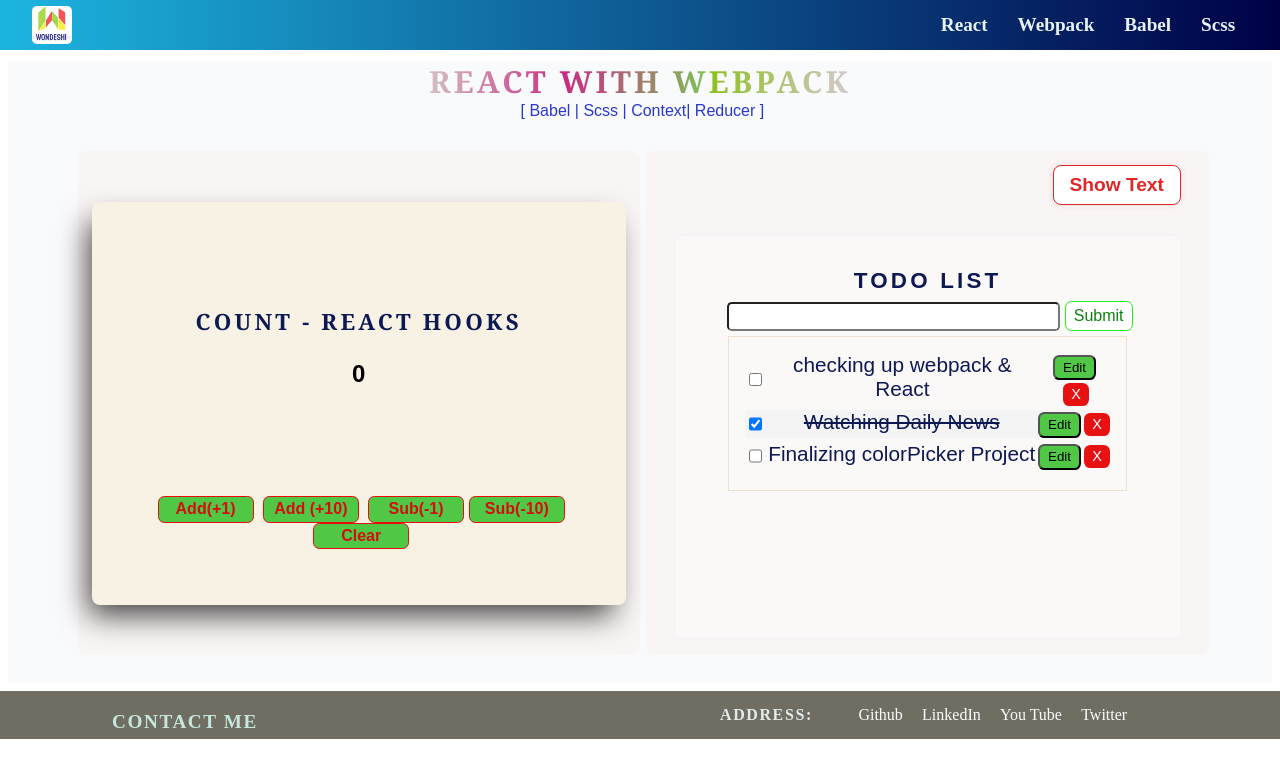
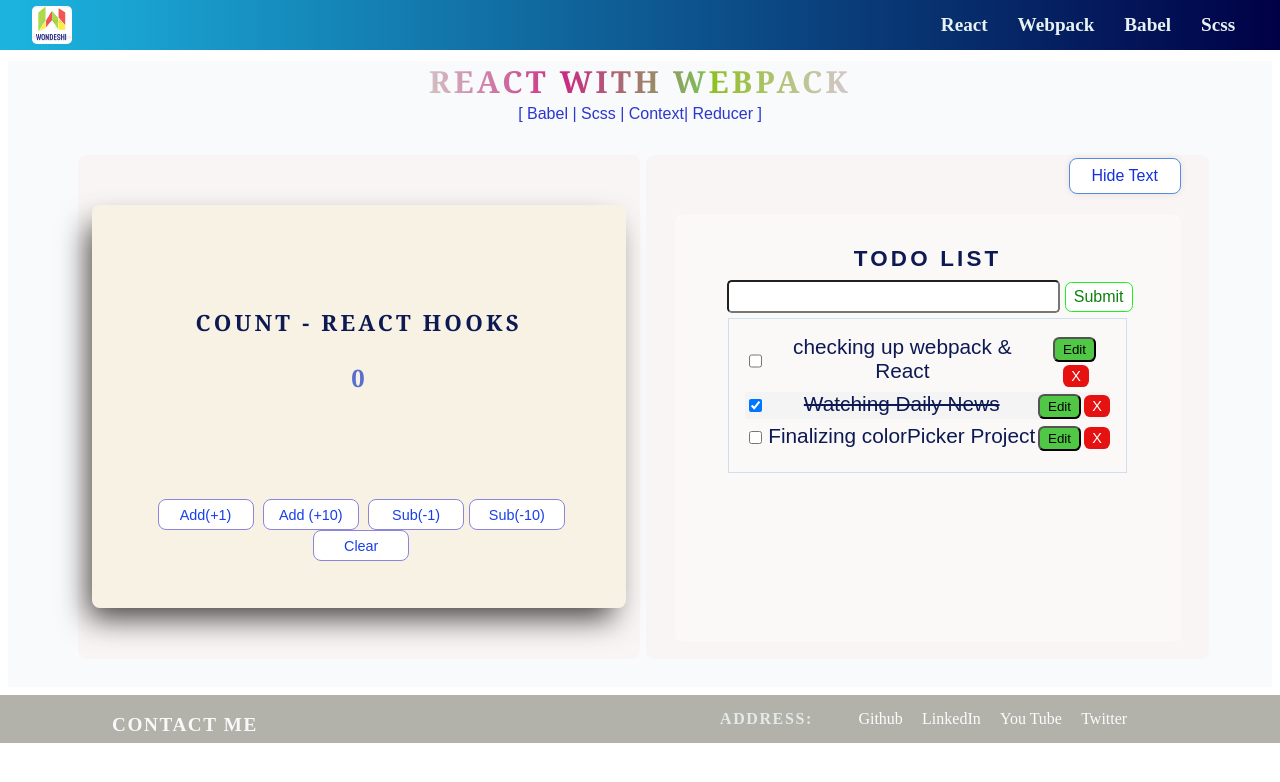
Before and after one commit to TsigeWonwosen/react-webpack-babel, a React app: page / in a window 1280 px wide. Shown: the top 782 px of the page. Built offline with nearby package versions, Linux system fonts and the light colour scheme.

Commit message:
footer add and style changed

```diff
--- a/src/App.js
+++ b/src/App.js
@@ -2,8 +2,8 @@ import React, { useContext } from "react";
 import NavBar from "./components/NavBar";
 import Count from "./components/Count";
 import TodoList from "./components/TodoList";
+import Footer from "./components/Footer";
 import { TodoContext } from "./context/showContext";
-import "./style/footer.scss";
 const App = () => {
   const {
     state: { show },
@@ -33,25 +33,12 @@ const App = () => {
               </button>
             </div>
             <div className='todo-list'>
-              {!show ? <TodoList /> : <h4>Todo List Is Hide</h4>}
+              {show ? <TodoList /> : <h4>Todo List Is Hide</h4>}
             </div>
           </div>
         </div>
       </div>
-      <footer>
-        <h3>contact me</h3>
-        <div className='footer-adress'>
-          <div>
-            <h5>Address:</h5>
-          </div>
-          <div className='social-link'>
-            <a href='#'>Github</a>
-            <a href='#'>LinkedIn</a>
-            <a href='#'>You Tube</a>
-            <a href='#'>Twitter</a>
-          </div>
-        </div>
-      </footer>
+      <Footer />
     </>
   );
 };
--- /dev/null
+++ b/src/components/Footer.js
@@ -0,0 +1,21 @@
+import React from "react";
+import "../style/footer.scss";
+
+export default function Footer() {
+  return (
+    <footer>
+      <h3>contact me</h3>
+      <div className='footer-adress'>
+        <div>
+          <h5>Address:</h5>
+        </div>
+        <div className='social-link'>
+          <a href='#'>Github</a>
+          <a href='#'>LinkedIn</a>
+          <a href='#'>You Tube</a>
+          <a href='#'>Twitter</a>
+        </div>
+      </div>
+    </footer>
+  );
+}
--- a/src/context/showContext.js
+++ b/src/context/showContext.js
@@ -12,7 +12,7 @@ const defaultTodo = [
 export function TodoProvider(props) {
   const [state, dispatch] = useReducer(reducer, {
     count: 0,
-    show: false,
+    show: true,
     todo: defaultTodo,
   });
 
--- a/src/main.scss
+++ b/src/main.scss
@@ -39,7 +39,7 @@ body {
       }
       span {
         color: rgb(44, 55, 206);
-        margin-left: 0.3rem;
+        margin-top: 0.2rem;
       }
     }
     .row {
@@ -78,9 +78,9 @@ body {
           margin: 1rem auto;
           height: 100%;
           width: 90%;
-          flex: 6;
+          flex: 10;
           background-color: rgba(255, 255, 255, 0.3);
-          border: 1px solid rgba(216, 208, 241, 0.2);
+          border: 1px solid rgba(216, 208, 241, 0.1);
           border-radius: 0.5rem;
         }
       }
@@ -104,7 +104,7 @@ body {
         padding: 1rem;
         width: 80%;
         margin: auto;
-        border: 1px solid rgba(202, 125, 25, 0.2);
+        border: 1px solid rgba(25, 122, 202, 0.2);
 
         li {
           margin-bottom: 0.3rem;
@@ -114,8 +114,11 @@ body {
       }
     }
     .todo-input {
+      position: relative;
       padding: 0.34rem 0.3rem;
       width: 70%;
+      font-size: 1rem;
+      color: #0c285f;
       margin: 0.3rem 0.3rem;
       border-radius: 0.3rem;
       outline: none;
@@ -158,24 +161,24 @@ body {
     .btnShow {
       position: absolute;
       top: 4;
-      right: 4;
+      right: 2;
       box-sizing: border-box;
-      padding: 0.5rem 0.8rem;
+      padding: 0.5rem 0.4rem;
       background-color: #fff;
       border-radius: 0.5rem;
       overflow: hidden;
       box-shadow: 0 0px 7px rgb(235, 220, 220);
-      border: 1.5px solid rgb(224, 39, 39);
+      border: 1px solid rgb(80, 141, 233);
       font-size: 1.2em;
-      color: rgb(224, 39, 39);
+      color: rgb(19, 49, 221);
       outline: none;
-      width: 8rem;
-      font-size: 1.2rem;
-      font-weight: 700;
+      width: 7rem;
+      font-size: 1rem;
+      font-weight: 400;
       transition: all 0.3s ease-in-out;
       &:hover {
-        color: rgb(246, 242, 242);
-        background-color: rgba(231, 12, 12, 0.8);
+        color: rgb(245, 235, 235);
+        background-color: rgba(8, 57, 192, 0.8);
       }
     }
   }
--- a/src/style/count.scss
+++ b/src/style/count.scss
@@ -30,22 +30,27 @@
   .count-btn {
     flex: 1;
     justify-content: center;
-  }
     button {
       padding: 0.4rem 0.3rem;
       margin-left: 0.3rem;
       width: 6rem;
-    font-size: 1rem;
-    font-weight: 700;
+      font-size: 0.9rem;
+      font-weight: 400;
       outline: none;
       border-radius: 0.5rem;
-    border: 1px solid #e90a0a;
-    background-color: transparent;
-    color: #d30f0f;
+      border: 1px solid #8d84db;
+      background-color: white;
+      color: #183feb;
       transition: all 0.2s ease-in-out;
       &:hover {
         color: white;
-      background-color: #e61616;
+        background-color: #4030cf;
       }
     }
   }
+  h2 {
+    letter-spacing: 0.1rem;
+    font-family: Georgia, "Times New Roman", Times, serif;
+    color: #596ecf;
+  }
+}
--- a/src/style/footer.scss
+++ b/src/style/footer.scss
@@ -3,11 +3,11 @@ footer {
   height: 3rem;
   display: flex;
   justify-content: space-around;
-  background-color: #4d4a3d;
+  background-color: #a09e96;
   opacity: 0.8;
   h3 {
     font-size: 1.2rem;
-    color: #b9e2d4;
+    color: #f7f8f8;
     letter-spacing: 0.1rem;
     text-transform: uppercase;
     width: 30%;
```
Also changed, not shown: 6 other files (tests, documents, lock files or other folders). Lines whose indentation alone changed are shown as unchanged.
